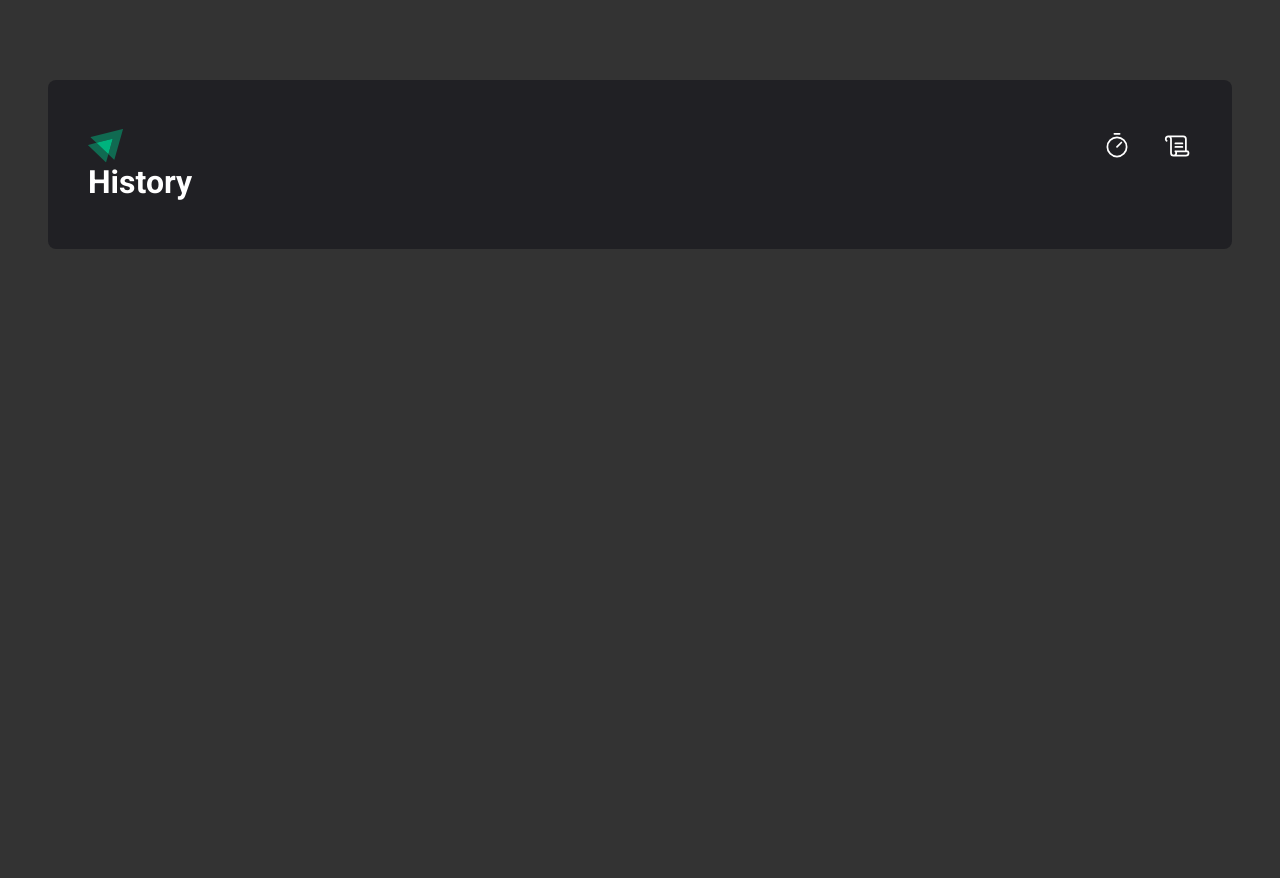
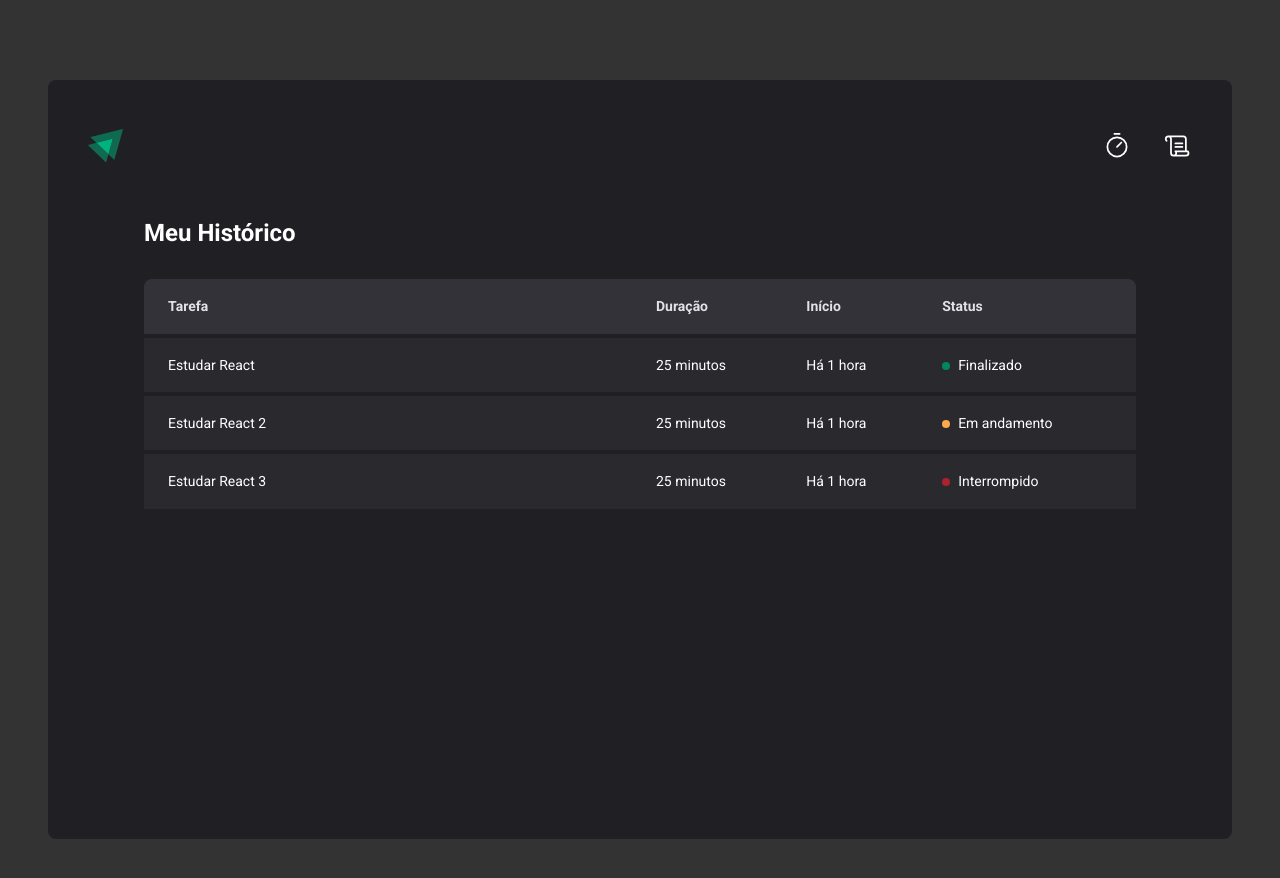
Before and after one commit to jeffmnb/TimerAppWeb, a React (Vite) app: page /history in a window 1280 px wide. Shown: the top 878 px of the page. Before the commit the page ends 800 px from the top, so only its background shows below. Built offline with nearby package versions, Linux system fonts and the light colour scheme.

Commit message:
wip: layout history page finished

```diff
--- /dev/null
+++ b/src/pages/History/History.logic.tsx
@@ -0,0 +1,29 @@
+import { useState } from "react"
+import { HistoryItemProps } from "./History.types"
+
+export const useHistoryPage = () => {
+  const historyMock: HistoryItemProps[] = [
+    {
+      begin: "Há 1 hora",
+      status: "finished",
+      task: "Estudar React",
+      time: "25 minutos",
+    },
+    {
+      begin: "Há 1 hora",
+      status: "progress",
+      task: "Estudar React 2",
+      time: "25 minutos",
+    },
+    {
+      begin: "Há 1 hora",
+      status: "stoped",
+      task: "Estudar React 3",
+      time: "25 minutos",
+    },
+  ]
+
+  const [histories, setHistories] = useState<HistoryItemProps[]>(historyMock)
+
+  return { histories, setHistories }
+}
--- a/src/pages/History/History.screen.tsx
+++ b/src/pages/History/History.screen.tsx
@@ -1,5 +1,37 @@
 import React from "react"
+import { S } from "./History.styles"
+import { useHistoryPage } from "./History.logic"
 
 export const History: React.FC = () => {
-  return <h1>History</h1>
+  const { histories } = useHistoryPage()
+
+  return (
+    <S.Container>
+      <S.Title>Meu Histórico</S.Title>
+      <S.TableArea>
+        <S.Table>
+          <S.Thead>
+            <S.Tr>
+              <S.Th>Tarefa</S.Th>
+              <S.Th>Duração</S.Th>
+              <S.Th>Início</S.Th>
+              <S.Th>Status</S.Th>
+            </S.Tr>
+          </S.Thead>
+          <S.Tbody>
+            {histories.map(({ begin, status, task, time }) => (
+              <S.Tr key={task}>
+                <S.Td>{task}</S.Td>
+                <S.Td>{time}</S.Td>
+                <S.Td>{begin}</S.Td>
+                <S.Td>
+                  <S.Status status={status} />
+                </S.Td>
+              </S.Tr>
+            ))}
+          </S.Tbody>
+        </S.Table>
+      </S.TableArea>
+    </S.Container>
+  )
 }
--- /dev/null
+++ b/src/pages/History/History.styles.ts
@@ -0,0 +1,76 @@
+import { styled } from "styled-components"
+import {
+  HISTORY_COLOR_STATUS,
+  HistoryItemProps,
+  HISTORY_TITLE_ITEM,
+} from "./History.types"
+
+export const S = {
+  Container: styled.div`
+    margin: 3.5rem 3.5rem;
+    display: flex;
+    flex-direction: column;
+    justify-content: flex-start;
+  `,
+  Title: styled.p`
+    font-weight: bold;
+    font-size: 1.5rem;
+  `,
+  TableArea: styled.div`
+    overflow: auto;
+    margin-top: 2rem;
+    height: 57vh;
+  `,
+  Table: styled.table`
+    width: 100%;
+    border-collapse: collapse;
+  `,
+  Thead: styled.thead``,
+  Tbody: styled.tbody``,
+  Tr: styled.tr``,
+  Th: styled.th`
+    background-color: ${({ theme }) => theme.gray_600};
+    padding: 1rem;
+    text-align: left;
+    color: ${({ theme }) => theme.gray_100};
+    font-size: 0.875rem;
+    line-height: 160%;
+
+    &:first-child {
+      border-top-left-radius: 8px;
+      padding-left: 1.5rem;
+    }
+
+    &:last-child {
+      border-top-right-radius: 8px;
+      padding-right: 1.5rem;
+    }
+  `,
+  Td: styled.td`
+    background-color: ${({ theme }) => theme.gray_700};
+    border-top: 4px solid ${({ theme }) => theme.gray_800};
+    padding: 1rem;
+    font-size: 0.875rem;
+    line-height: 160%;
+
+    &:first-child {
+      padding-left: 1.5rem;
+      width: 50%;
+    }
+  `,
+  Status: styled.div<Pick<HistoryItemProps, "status">>`
+    &::before {
+      content: "";
+      display: inline-block;
+      height: 8px;
+      width: 8px;
+      border-radius: 50%;
+      background: ${({ status, theme }) => theme[HISTORY_COLOR_STATUS[status]]};
+      margin-right: 8px;
+    }
+
+    &::after {
+      content: "${({ status }) => HISTORY_TITLE_ITEM[status]}";
+    }
+  `,
+}
--- /dev/null
+++ b/src/pages/History/History.types.ts
@@ -0,0 +1,18 @@
+export type HistoryItemProps = {
+  task: string
+  time: string
+  begin: string
+  status: "finished" | "stoped" | "progress"
+}
+export enum HISTORY_TITLE_ITEM {
+  finished = "Finalizado",
+  stoped = "Interrompido",
+  progress = "Em andamento",
+}
+
+export enum HISTORY_COLOR_STATUS {
+  finished = "green_500",
+  stoped = "red_500",
+  progress = "yellow_500",
+  as = "",
+}
```
